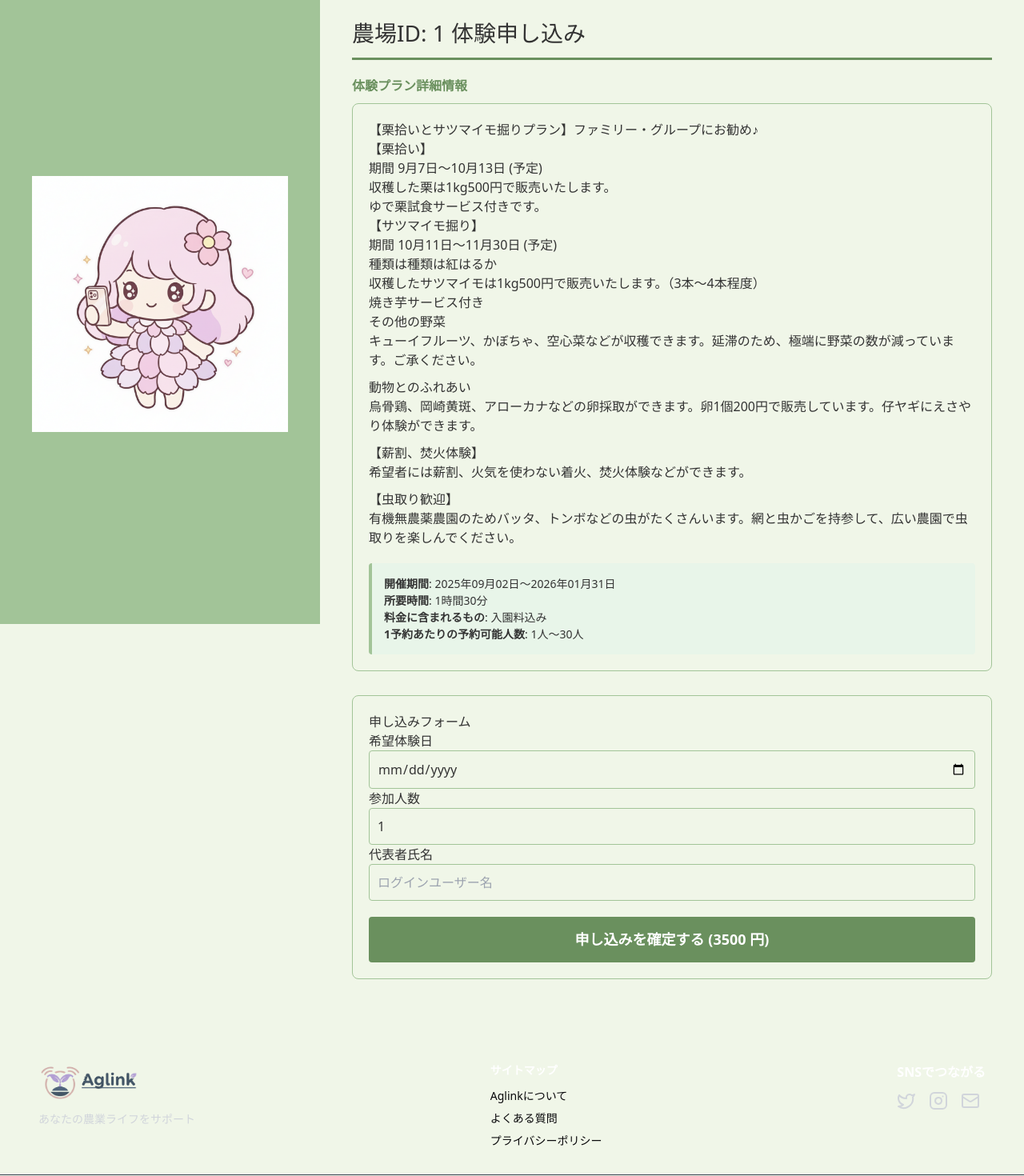
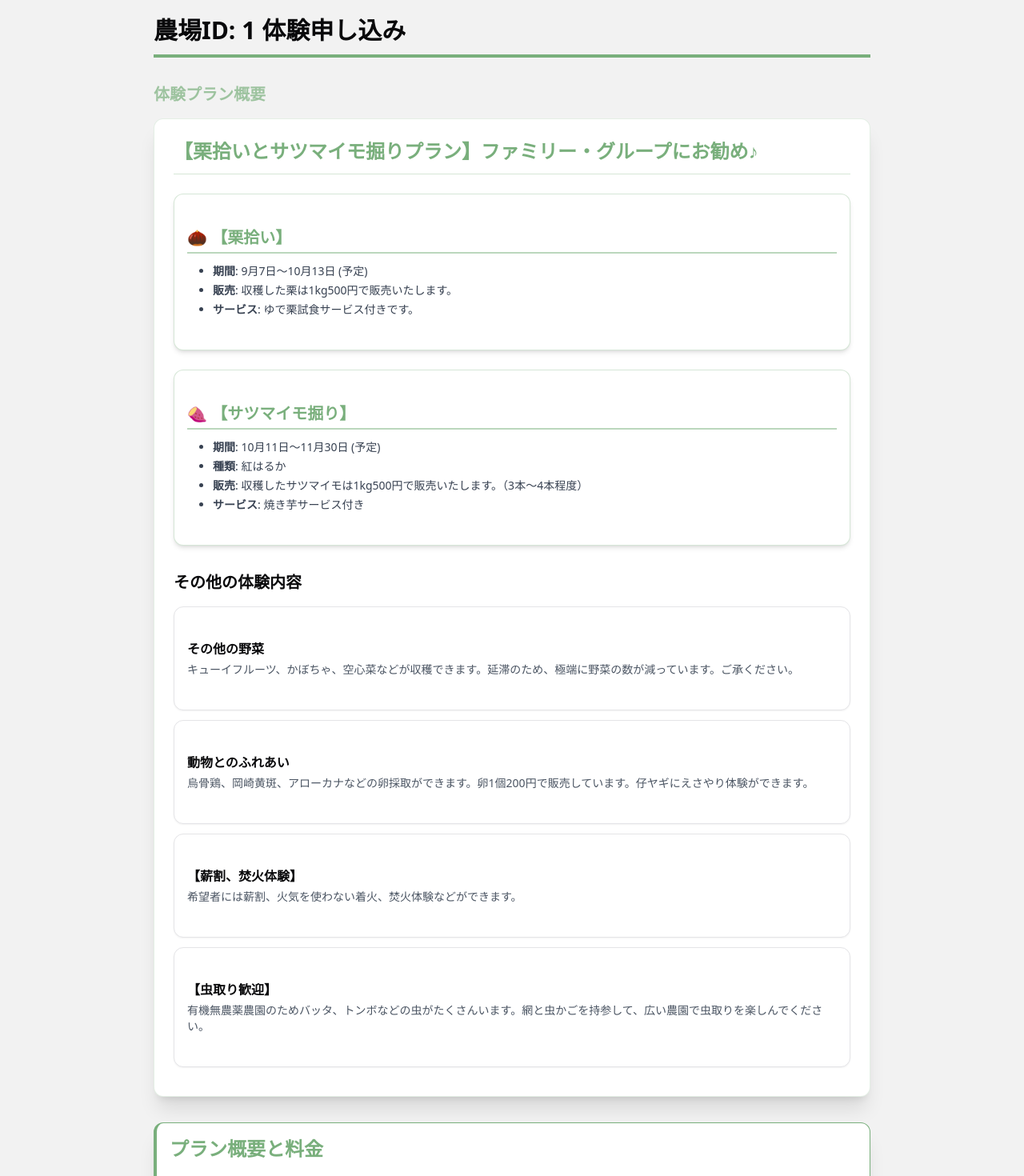
Before and after one commit to yodan7/aglink-team-project-2025, a Next.js app in the folder aglink/: page /farms/1 in a window 1280 px wide. Shown: the part 100-1570 px from the top of the page at 80% size. Built offline with nearby package versions, Linux system fonts and the light colour scheme.

Commit message:
style: UIの変更

```diff
--- a/aglink/src/app/(main)/farms/[id]/page.tsx
+++ b/aglink/src/app/(main)/farms/[id]/page.tsx
@@ -1,8 +1,13 @@
+// src/app/farm/[id]/page.tsx (単一ファイルに統合 - 薄い色を全て除去)
+
 'use client';
 
 import React, { useState } from 'react';
+// ⚠️ Card, Button コンポーネントのインポートパスを修正してください
+import { Card, CardHeader, CardTitle, CardContent, CardFooter } from '@/components/ui/card';
+import { Button } from '@/components/ui/button';
 
-// --- 1. ダミーデータ定義 (変更なし) ---------------------------------------
+// --- 1. ダミーデータ定義 ---------------------------------------
 const FARM_DETAIL_DATA = {
     title: "【栗拾いとサツマイモ掘りプラン】ファミリー・グループにお勧め♪",
     harvest: {
@@ -14,7 +19,7 @@ const FARM_DETAIL_DATA = {
     sweetPotato: {
         item: "サツマイモ掘り",
         period: "10月11日～11月30日 (予定)",
-        type: "種類は紅はるか",
+        type: "紅はるか",
         sale: "収穫したサツマイモは1kg500円で販売いたします。（3本～4本程度）",
         service: "焼き芋サービス付き",
     },
@@ -33,134 +38,27 @@ const FARM_DETAIL_DATA = {
     price: 3500, // 1人あたりの料金（円）
 };
 
-// --- 4. スタイル ------------------------------------------
-const BASE_BG_COLOR = '#F0F6E8'; // 指定の淡いグリーン
-const HIGHLIGHT_BG_COLOR = '#e8f5e9'; // サマリーテーブル用 (わずかに異なる淡いグリーン)
+// フォームデータの型を定義
+interface FormData {
+    name: string;
+    participants: number;
+    date: string;
+}
 
-const styles: { [key: string]: React.CSSProperties } = {
-  // ページ全体を覆うラッパーのスタイル
-  pageWrapper: {
-    display: 'flex',
-    minHeight: '100vh',
-    backgroundColor: BASE_BG_COLOR, // ページ全体の背景
-  },
-  // 左側の画像エリアのスタイル
-  imageArea: {
-    flex: '0 0 400px', // 幅を固定
-    height: '100vh',
-    position: 'sticky', // スクロールしても固定
-    top: 0,
-    padding: '40px',
-    display: 'flex',
-    alignItems: 'center',
-    justifyContent: 'center',
-    backgroundColor: '#A2C498', // 画像エリアの背景をソフトオリーブに
-    overflow: 'hidden',
-  },
-  image: {
-    maxWidth: '100%',
-    maxHeight: '100%',
-    objectFit: 'contain',
-  },
-  // 右側のコンテンツエリアのスタイル
-  contentArea: {
-    flex: 1, // 残りのスペースを全て使用
-    padding: '40px',
-    backgroundColor: BASE_BG_COLOR,
-    color: '#333333',
-    minWidth: '600px', // コンテンツの最小幅を確保
-  },
-  container: {
-    // 従来のコンテナスタイルをコンテンツエリアに合わせて調整
-    maxWidth: '100%',
-    margin: '0',
-    padding: '0',
-    border: 'none',
-    borderRadius: '0',
-    boxShadow: 'none',
-    backgroundColor: BASE_BG_COLOR,
-  },
-  // ... (その他のスタイル定義は前回と同じ) ...
-    title: {
-      fontSize: '28px',
-      borderBottom: '3px solid #6A905E',
-      paddingBottom: '10px',
-      marginBottom: '20px',
-      color: '#333333',
-    },
-    subtitle: {
-      fontSize: '16px',
-      color: '#6A905E',
-      marginBottom: '10px',
-      fontWeight: 'bold',
-    },
-    detailBox: {
-      backgroundColor: BASE_BG_COLOR,
-      padding: '20px',
-      borderRadius: '8px',
-      marginBottom: '30px',
-      border: '1px solid #A2C498',
-    },
-    summaryTable: {
-        marginTop: '20px',
-        padding: '15px',
-        backgroundColor: HIGHLIGHT_BG_COLOR,
-        borderRadius: '4px',
-        borderLeft: '4px solid #A2C498',
-        fontSize: '14px',
-    },
-    form: {
-      padding: '20px',
-      border: '1px solid #A2C498',
-      borderRadius: '8px',
-      backgroundColor: BASE_BG_COLOR,
-    },
-    input: {
-      width: '100%',
-      padding: '10px',
-      border: '1px solid #A2C498',
-      borderRadius: '4px',
-      boxSizing: 'border-box',
-      fontSize: '16px',
-      backgroundColor: BASE_BG_COLOR,
-    },
-    submitButton: {
-      width: '100%',
-      padding: '15px',
-      backgroundColor: '#6A905E',
-      color: 'white',
-      border: 'none',
-      borderRadius: '4px',
-      cursor: 'pointer',
-      fontSize: '18px',
-      fontWeight: 'bold',
-      marginTop: '20px',
-      transition: 'background-color 0.3s',
-    },
-    confirmationBox: {
-        textAlign: 'center',
-        padding: '40px',
-        backgroundColor: HIGHLIGHT_BG_COLOR,
-        borderRadius: '8px',
-        border: '2px solid #6A905E',
-    },
-    // ...その他のスタイル...
-};
-
-
-// --- 2. コンポーネント定義 --------------------------------------
+// --- 2. メインコンポーネント定義 --------------------------------------
 export default function FarmApplicationPage({ params }: { params: { id: string } }) {
     const farmId = params.id;
     const farm = FARM_DETAIL_DATA;
 
-    const [formData, setFormData] = useState({
+    // 状態管理
+    const [formData, setFormData] = useState<FormData>({
         name: '',
         participants: 1,
         date: '',
     });
-    const [isSubmitted, setIsSubmitted] = useState(false);
+    const [submittedData, setSubmittedData] = useState<FormData | null>(null);
 
-    // ... (ロジックは変更なし) ...
+    // フォーム入力ハンドラ
     const handleChange = (e: React.ChangeEvent<HTMLInputElement>) => {
         const { name, value, type } = e.target;
         setFormData(prev => ({
@@ -169,123 +67,166 @@ export default function FarmApplicationPage({ params }: { params: { id: string }
         }));
     };
 
+    // フォーム送信ハンドラ
     const handleSubmit = (e: React.FormEvent) => {
         e.preventDefault();
-        console.log("フォーム送信データ:", formData);
-        setIsSubmitted(true);
+        if (formData.participants < 1 || formData.date === '' || formData.name === '') {
+            alert("日付、参加人数、お名前を正しく入力してください。");
+            return;
+        }
+        console.log(`農場ID: ${farmId} へのフォーム送信データ:`, formData);
+        setSubmittedData(formData);
     };
 
-    // 送信完了画面 (省略)
-    if (isSubmitted) {
+    // 完了メッセージからフォームに戻るためのリセットハンドラ
+    const handleReset = () => {
+        setSubmittedData(null);
+    };
+
+
+    // --- 3. レンダーロジック ---
+
+    // 申し込み完了画面
+    if (submittedData) {
         return (
-            <div style={{ ...styles.pageWrapper, justifyContent: 'center', alignItems: 'center' }}>
-                <div style={styles.confirmationBox}>
-                    <h2>✅ 申し込みが完了しました！</h2>
-                    <p>「{farm.title}」の体験申し込みを受け付けました。ご登録のメールアドレスに詳細をお送りします。</p>
-                    <div style={{...styles.details, margin: '20px auto'}}>
-                        <p><strong>体験日:</strong> {formData.date}</p>
-                        <p><strong>参加人数:</strong> {formData.participants} 名</p>
-                    </div>
-                    <button style={styles.backButton} onClick={() => setIsSubmitted(false)}>
-                        続けて申し込みをする
-                    </button>
-                </div>
+            <div className="min-h-screen bg-background flex justify-center items-center p-4">
+                <Card className="max-w-xl shadow-xl p-8 bg-card border-primary/30">
+                    <CardHeader className="p-0 mb-6 border-b pb-4">
+                        <CardTitle className="text-3xl text-primary text-center">
+                            ✅ 申し込みが完了しました！
+                        </CardTitle>
+                    </CardHeader>
+                    <CardContent className="px-0 text-center">
+                        <p className="text-lg mb-4">
+                            「<strong className="font-semibold">{farm.title}</strong>」の体験申し込みを受け付けました。
+                            ご登録のメールアドレスに詳細をお送りします。
+                        </p>
+                        <div className="border-t border-b border-primary/20 py-4 mb-6 text-left inline-block">
+                            <p className="mb-2">
+                                <strong className="text-primary mr-2">📅 体験日:</strong> {submittedData.date}
+                            </p>
+                            <p>
+                                <strong className="text-primary mr-2">🧑‍🤝‍🧑 参加人数:</strong> {submittedData.participants} 名
+                            </p>
+                        </div>
+                    </CardContent>
+                    <CardFooter className="p-0 justify-center">
+                        <Button variant="default" onClick={handleReset}>
+                            続けて申し込みをする
+                        </Button>
+                    </CardFooter>
+                </Card>
             </div>
         );
     }
 
     // メインのレンダリング
     return (
-        <div style={styles.pageWrapper}>
-            {/* ⚠️ 修正: HTML/Bodyの背景とスクロールバーのトラックを強制的に指定色に統一 */}
-            <style jsx global>{`
-              html, body {
-                background-color: ${BASE_BG_COLOR} !important; /* ページ全体の背景を強制的に統一 */
-                margin: 0;
-                padding: 0;
-                width: 100%;
-                min-height: 100vh;
-              }
-              ::-webkit-scrollbar {
-                width: 8px;
-                height: 8px;
-              }
-              ::-webkit-scrollbar-track {
-                background: ${BASE_BG_COLOR} !important; /* スクロールバーのトラックの背景を統一 */
-                border-radius: 4px;
-              }
-              ::-webkit-scrollbar-thumb {
-                background: #A2C498;
-                border-radius: 4px;
-              }
-              ::-webkit-scrollbar-thumb:hover {
-                background: #6A905E;
-              }
-            `}</style>
+        <div className="bg-background min-h-screen py-10 px-4">
+            <div className="max-w-4xl mx-auto">
+                <h1 className="text-3xl font-bold border-b-4 border-primary pb-3 mb-8 text-foreground">
+                    農場ID: {farmId} 体験申し込み
+                </h1>
 
-            {/* --- 左側: 画像エリア (余白の代わりに画像を配置) --- */}
-            <div style={styles.imageArea}>
+                <h2 className="text-xl font-semibold text-primary/70 mb-4">体験プラン概要</h2>
+
+                {/* --- 1. メインの体験詳細カード --- */}
+                <Card className="shadow-xl border-primary/20 p-0 mb-8">
+                    <CardContent className="p-6">
+                        <h3 className="text-2xl font-bold text-primary border-b border-primary/30 pb-3 mb-6">
+                            {farm.title}
+                        </h3>
+
+                        {/* 1-1. 栗拾いカード (薄い緑 bg-primary/5 を bg-card に変更) */}
+                        <Card className="mb-6 bg-card border-primary/30 shadow-md">
+                            <CardContent className="p-4">
+                                <h4 className="text-xl font-bold text-primary border-b-2 border-primary/50 pb-1 mb-3">
+                                    🌰 【{farm.harvest.item}】
+                                </h4>
+                                <ul className="list-disc pl-8 text-sm space-y-1 text-gray-700">
+                                    <li><strong>期間</strong>: {farm.harvest.period}</li>
+                                    <li><strong>販売</strong>: {farm.harvest.sale}</li>
+                                    <li><strong>サービス</strong>: {farm.harvest.service}</li>
+                                </ul>
+                            </CardContent>
+                        </Card>
+
+                        {/* 1-2. サツマイモ掘りカード (薄い緑 bg-primary/5 を bg-card に変更) */}
+                        <Card className="mb-6 bg-card border-primary/30 shadow-md">
+                            <CardContent className="p-4">
+                                <h4 className="text-xl font-bold text-primary border-b-2 border-primary/50 pb-1 mb-3">
+                                    🍠 【{farm.sweetPotato.item}】
+                                </h4>
+                                <ul className="list-disc pl-8 text-sm space-y-1 text-gray-700">
+                                    <li><strong>期間</strong>: {farm.sweetPotato.period}</li>
+                                    <li><strong>種類</strong>: {farm.sweetPotato.type}</li>
+                                    <li><strong>販売</strong>: {farm.sweetPotato.sale}</li>
+                                    <li><strong>サービス</strong>: {farm.sweetPotato.service}</li>
+                                </ul>
+                            </CardContent>
+                        </Card>
+
+                        {/* 1-3. その他情報セクション */}
+                        <h4 className="text-xl font-bold text-aglink-brown mt-8 mb-4">その他の体験内容</h4>
+                        {farm.others.map((item, index) => (
+                            <Card key={index} className="mb-3 bg-card border-aglink-brown/20 shadow-sm">
+                                <CardContent className="p-4">
+                                    <h5 className="font-semibold text-aglink-brown mb-1">
+                                        {item.title}
+                                    </h5>
+                                    <p className="text-sm text-gray-600">{item.content}</p>
+                                </CardContent>
+                            </Card>
+                        ))}
+                    </CardContent>
+                </Card>
+
+                {/* --- 2. 概要/料金カード --- */}
+                {/* 修正: 背景を薄緑(bg-primary/10)から白(bg-card)に変更し、ボーダーと影で強調 */}
+                <Card className="mt-8 p-4 bg-card border-l-4 border-primary shadow-xl mb-8">
+                    <CardTitle className="text-2xl font-bold text-primary mb-4 p-0">
+                        プラン概要と料金
+                    </CardTitle>
+                    <div className="grid grid-cols-2 gap-x-6 gap-y-3 text-sm leading-relaxed">
+                        <p>
+                            <strong className="text-aglink-brown mr-2">📅 開催期間</strong>: <span>{farm.summary.period}</span>
+                        </p>
+                        <p>
+                            <strong className="text-aglink-brown mr-2">⏱️ 所要時間</strong>: <span>{farm.summary.duration}</span>
+                        </p>
+                        <p>
+                            <strong className="text-aglink-brown mr-2">💰 料金に含まれるもの</strong>: <span>{farm.summary.included}</span>
+                        </p>
+                        <p>
+                            <strong className="text-aglink-brown mr-2">🧑‍🤝‍🧑 予約可能人数</strong>: <span>{farm.summary.capacity}</span>
+                        </p>
+                    </div>
+                    <div className="font-extrabold text-2xl pt-4 border-t border-primary/30 mt-4 text-right">
+                        <span className="text-aglink-brown mr-2">基本料金 (1人あたり):</span>
+                        <span className="text-primary">{farm.price.toLocaleString()} 円</span>
+                    </div>
+                </Card>
+
+                {/* --- 3. 画像 (Call to Action) --- */}
                 <img
-                    src="/images/agli-types/ACHO-type.png"
-                    alt="農業体験のイメージ画像"
-                    style={styles.image}
+                    src="/images/image_4359dc.png"
+                    alt="農業体験の様子"
+                    className="w-full h-auto my-8 rounded-lg border-2 border-primary shadow-xl object-cover"
                 />
-            </div>
 
-            {/* --- 右側: コンテンツ (申し込みページ) --- */}
-            <div style={styles.contentArea}>
-                <div className="container" style={styles.container}>
-                    <h1 style={styles.title}>
-                        農場ID: {farmId} 体験申し込み
-                    </h1>
-                    <p style={styles.subtitle}>
-                        体験プラン詳細情報
-                    </p>
+                {/* --- 4. 申し込みフォームカード --- */}
+                {/* 修正: 背景を薄緑(bg-primary/10)から白(bg-card)に変更し、ボーダーと影で強調 */}
+                <Card className="bg-card border-l-8 border-primary shadow-2xl p-6">
+                    <CardHeader className="p-0 mb-6">
+                        <CardTitle className="text-3xl font-extrabold text-primary text-center">
+                            体験 申し込みフォーム
+                        </CardTitle>
+                    </CardHeader>
+                    <form onSubmit={handleSubmit}>
 
-                    {/* --- 詳細情報表示エリア --- */}
-                    <div style={styles.detailBox}>
-                        <h2 style={{...styles.detailTitle, marginTop: 0}}>{farm.title}</h2>
-
-                        {/* 栗拾い */}
-                        <h3 style={styles.subHeading}>【栗拾い】</h3>
-                        <ul style={styles.ul}>
-                            <li>期間 {farm.harvest.period}</li>
-                            <li>{farm.harvest.sale}</li>
-                            <li>{farm.harvest.service}</li>
-                        </ul>
-
-                        {/* サツマイモ掘り */}
-                        <h3 style={styles.subHeading}>【サツマイモ掘り】</h3>
-                        <ul style={styles.ul}>
-                            <li>期間 {farm.sweetPotato.period}</li>
-                            <li>種類は{farm.sweetPotato.type}</li>
-                            <li>{farm.sweetPotato.sale}</li>
-                            <li>{farm.sweetPotato.service}</li>
-                        </ul>
-
-                        {/* その他 */}
-                        {farm.others.map((item, index) => (
-                            <div key={index} style={{ marginBottom: '10px' }}>
-                                <h3 style={styles.subHeading}>{item.title}</h3>
-                                <p style={styles.p}>{item.content}</p>
-                            </div>
-                        ))}
-
-                        {/* 概要テーブル */}
-                        <div style={styles.summaryTable}>
-                            <p><strong>開催期間</strong>: <span>{farm.summary.period}</span></p>
-                            <p><strong>所要時間</strong>: <span>{farm.summary.duration}</span></p>
-                            <p><strong>料金に含まれるもの</strong>: <span>{farm.summary.included}</span></p>
-                            <p><strong>1予約あたりの予約可能人数</strong>: <span>{farm.summary.capacity}</span></p>
-                        </div>
-                    </div>
-
-                    {/* 申し込みフォームエリア */}
-                    <form onSubmit={handleSubmit} style={styles.form}>
-                        <h2 style={{...styles.formTitle, marginTop: 0}}>申し込みフォーム</h2>
-
-                        <div style={styles.formGroup}>
-                            <label htmlFor="date" style={styles.label}>希望体験日</label>
+                        {/* 希望体験日 */}
+                        <div className="mb-5">
+                            <label htmlFor="date" className="block mb-2 font-semibold text-gray-700">希望体験日</label>
                             <input
                                 type="date"
                                 id="date"
@@ -293,12 +234,13 @@ export default function FarmApplicationPage({ params }: { params: { id: string }
                                 required
                                 value={formData.date}
                                 onChange={handleChange}
-                                style={styles.input}
+                                className="w-full p-3 border border-primary/50 rounded-lg box-border text-base bg-white focus:ring-2 focus:ring-primary focus:border-primary"
                             />
                         </div>
 
-                        <div style={styles.formGroup}>
-                            <label htmlFor="participants" style={styles.label}>参加人数</label>
+                        {/* 参加人数 */}
+                        <div className="mb-5">
+                            <label htmlFor="participants" className="block mb-2 font-semibold text-gray-700">参加人数</label>
                             <input
                                 type="number"
                                 id="participants"
@@ -307,12 +249,13 @@ export default function FarmApplicationPage({ params }: { params: { id: string }
                                 min="1"
                                 value={formData.participants}
                                 onChange={handleChange}
-                                style={styles.input}
+                                className="w-full p-3 border border-primary/50 rounded-lg box-border text-base bg-white focus:ring-2 focus:ring-primary focus:border-primary"
                             />
                         </div>
 
-                        <div style={styles.formGroup}>
-                            <label htmlFor="name" style={styles.label}>代表者氏名</label>
+                        {/* 代表者氏名 */}
+                        <div className="mb-8">
+                            <label htmlFor="name" className="block mb-2 font-semibold text-gray-700">代表者氏名</label>
                             <input
                                 type="text"
                                 id="name"
@@ -320,16 +263,22 @@ export default function FarmApplicationPage({ params }: { params: { id: string }
                                 required
                                 value={formData.name}
                                 onChange={handleChange}
-                                style={styles.input}
-                                placeholder="ログインユーザー名"
+                                className="w-full p-3 border border-primary/50 rounded-lg box-border text-base bg-white focus:ring-2 focus:ring-primary focus:border-primary"
+                                placeholder="例：山田 太郎"
                             />
                         </div>
 
-                        <button type="submit" style={styles.submitButton}>
-                            申し込みを確定する ({farm.price * formData.participants} 円)
-                        </button>
+                        {/* 申し込みボタン */}
+                        <Button
+                            type="submit"
+                            variant="default"
+                            size="lg"
+                            className="w-full shadow-lg hover:shadow-xl"
+                        >
+                            申し込みを確定する (合計: {(farm.price * formData.participants).toLocaleString()} 円)
+                        </Button>
                     </form>
-                </div>
+                </Card>
             </div>
         </div>
     );
```
Also changed, not shown: aglink/public/images/image_4359dc.png (added).
